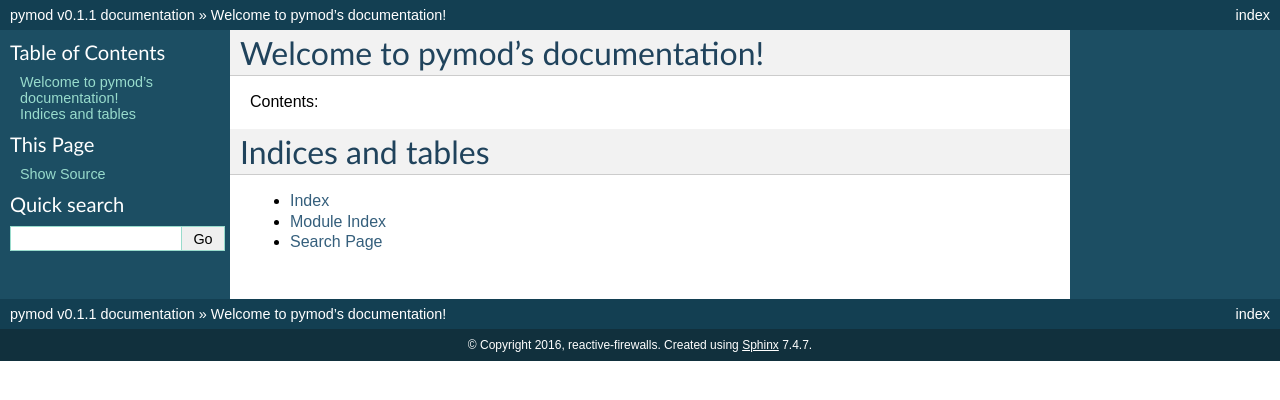
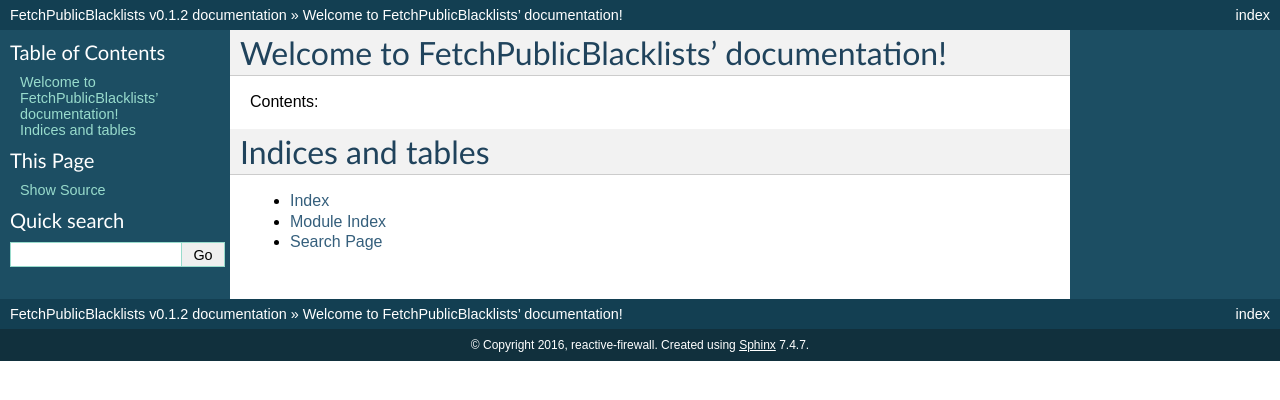
Before and after one commit to reactive-firewall/NetworkTrace, a Sphinx documentation site: the page built from docs/index.rst, in a window 1280 px wide. Shown: the top 400 px of the page. Built offline with Sphinx 7.4.7, drawn with Linux system fonts in a browser that asks for light colours.

Commit message:
version 0.1.2

```diff
--- a/docs/conf.py
+++ b/docs/conf.py
@@ -40,8 +40,8 @@
 master_doc = 'index'
 
 # General information about the project.
-project = u'pymod'
-copyright = u'2016, reactive-firewalls'
+project = u'FetchPublicBlacklists'
+copyright = u'2016, reactive-firewall'
 
 # The version info for the project you're documenting, acts as replacement for
 # |version| and |release|, also used in various other places throughout the
@@ -50,7 +50,7 @@
 # The short X.Y version.
 version = 'v0.1'
 # The full version, including alpha/beta/rc tags.
-release = 'v0.1.1'
+release = 'v0.1.2'
 
 # The language for content autogenerated by Sphinx. Refer to documentation
 # for a list of supported languages.
@@ -164,7 +164,7 @@
 #html_file_suffix = None
 
 # Output file base name for HTML help builder.
-htmlhelp_basename = 'pymod'
+htmlhelp_basename = 'FetchPublicBlacklists'
 
 
 # -- Options for LaTeX output --------------------------------------------------
@@ -183,7 +183,7 @@
 # Grouping the document tree into LaTeX files. List of tuples
 # (source start file, target name, title, author, documentclass [howto/manual]).
 latex_documents = [
-  ('index', 'Documentation.tex', u'pymod Documentation',
+  ('index', 'Documentation.tex', u'Fetch Public Blacklists Documentation',
    u'reactive-firewall', 'manual'),
 ]
 
@@ -213,7 +213,7 @@
 # One entry per manual page. List of tuples
 # (source start file, name, description, authors, manual section).
 man_pages = [
-    ('index', 'pymon', u'pymon Documentation',
+    ('index', 'Fetch Public Blacklists', u'Fetch Public Blacklists Documentation',
      [u'Kendrick Walls'], 1)
 ]
 
@@ -227,8 +227,8 @@
 # (source start file, target name, title, author,
 #  dir menu entry, description, category)
 texinfo_documents = [
-  ('index', 'pymon', u'pymon Documentation',
-   u'reactive-firewall', 'pymon', 'One line description of project.',
+  ('index', 'pymon', u'Fetch Public Blacklists Documentation',
+   u'reactive-firewall', 'Fetch Public Blacklists', 'One line description of project.',
    'Miscellaneous'),
 ]
 
--- a/docs/index.rst
+++ b/docs/index.rst
@@ -3,8 +3,8 @@
    You can adapt this file completely to your liking, but it should at least
    contain the root `toctree` directive.
 
-Welcome to pymod's documentation!
-==================================
+Welcome to FetchPublicBlacklists' documentation!
+================================================
 
 Contents:
 
--- a/requirements.txt
+++ b/requirements.txt
@@ -1,2 +1,2 @@
-nose
+#nose
 sphinx
```
